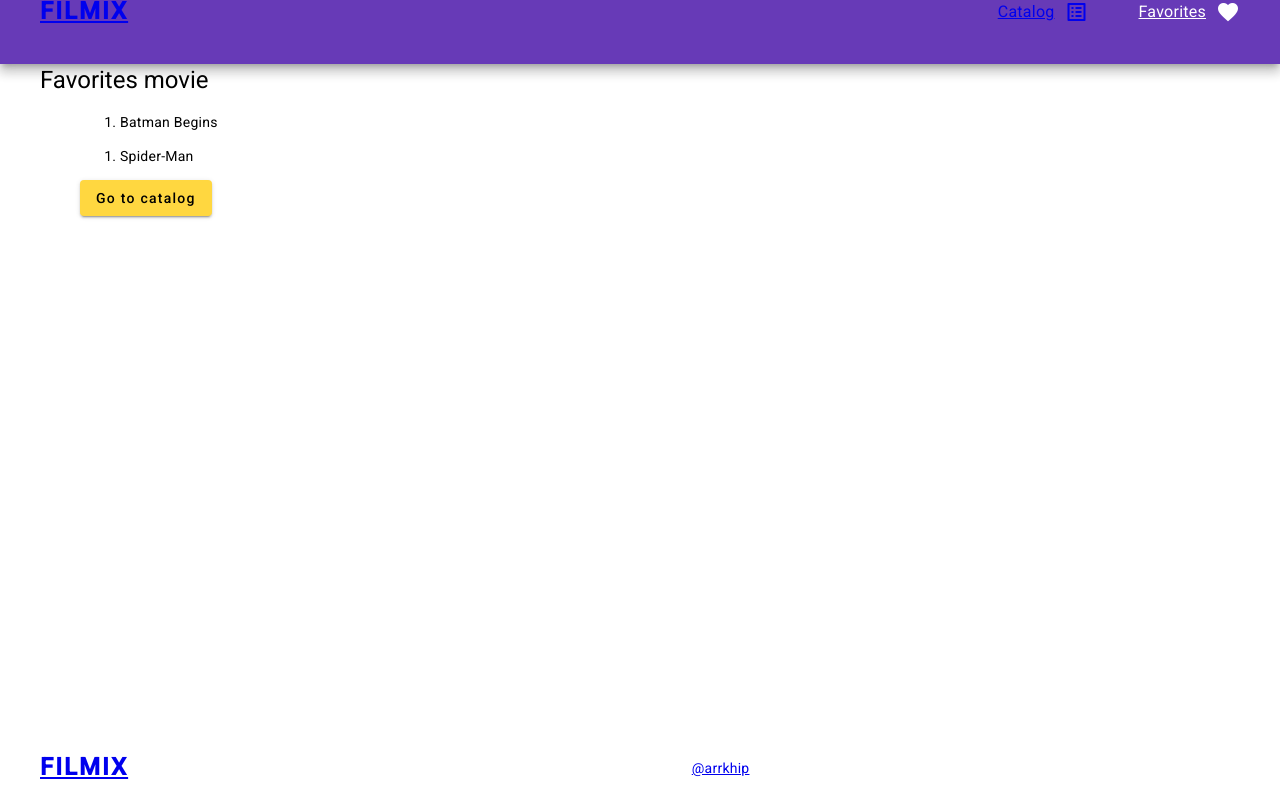
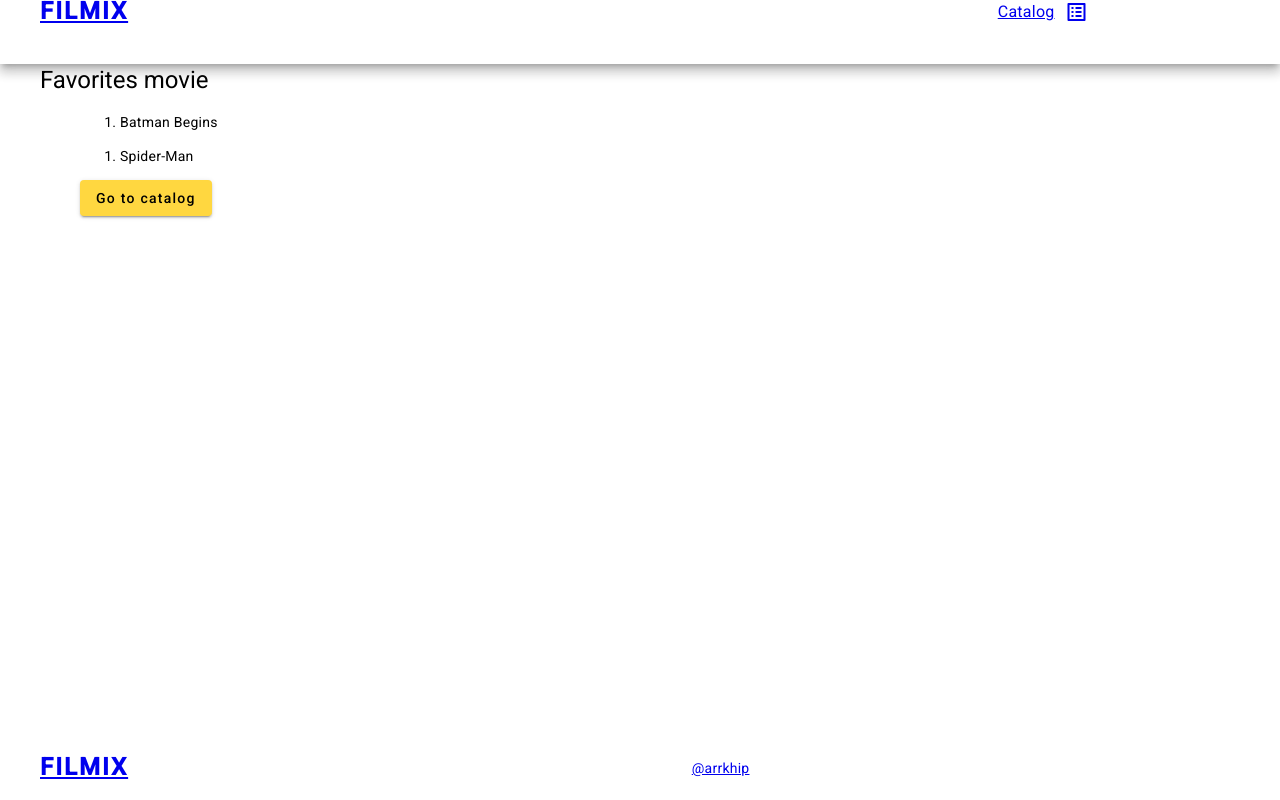
Before and after one commit to arkhipov-v/Filmix, an Angular app: page /favorites in a window 1280 px wide. Built offline with nearby package versions, Linux system fonts and the light colour scheme.

Commit message:
Added small styles change

```diff
--- a/src/app/components/header/header.component.scss
+++ b/src/app/components/header/header.component.scss
@@ -1,7 +1,7 @@
 .header {
   height: var(--header-height);
-  background-color: #673ab7;
   color: #fff;
+  background-color: var(--color-primary);
   box-shadow: 0px 5px 5px -3px rgb(0 0 0 / 20%),
     0px 8px 10px 1px rgb(0 0 0 / 14%), 0px 3px 14px 2px rgb(0 0 0 / 12%);
 
```
